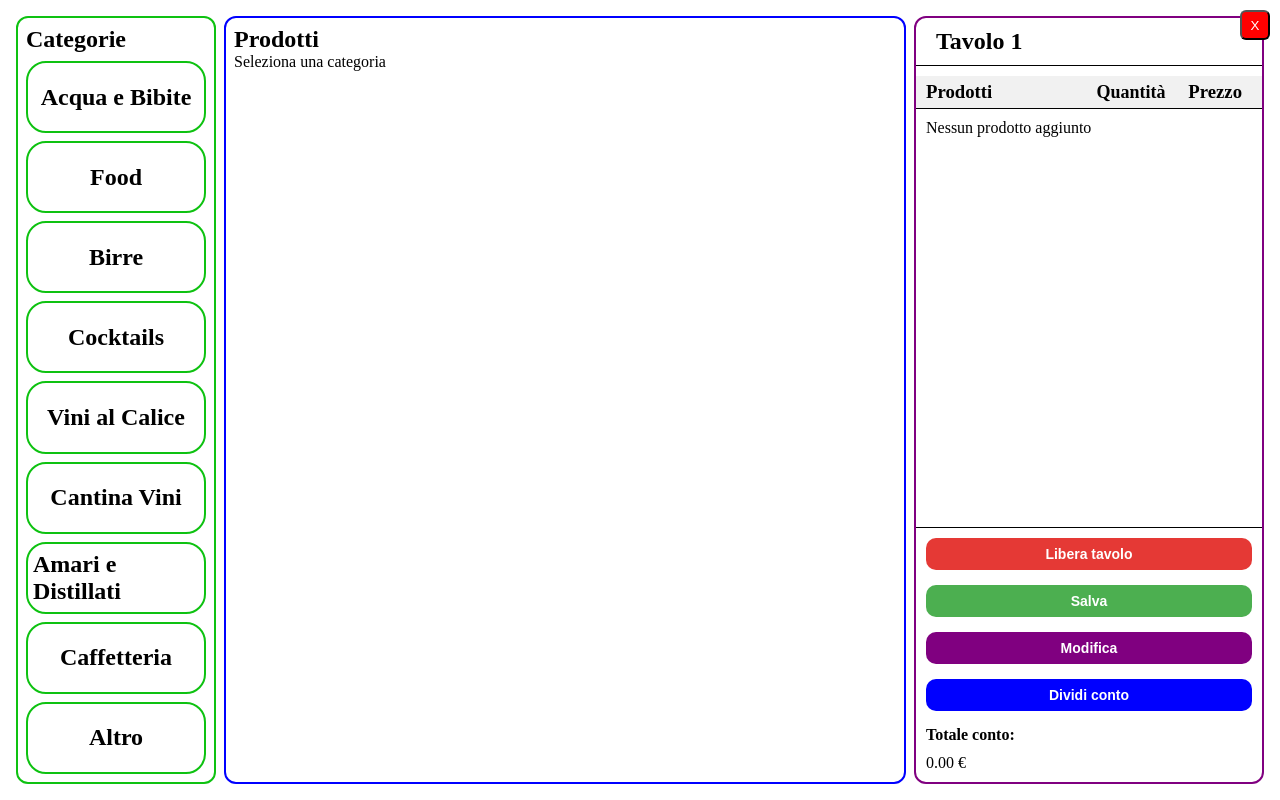
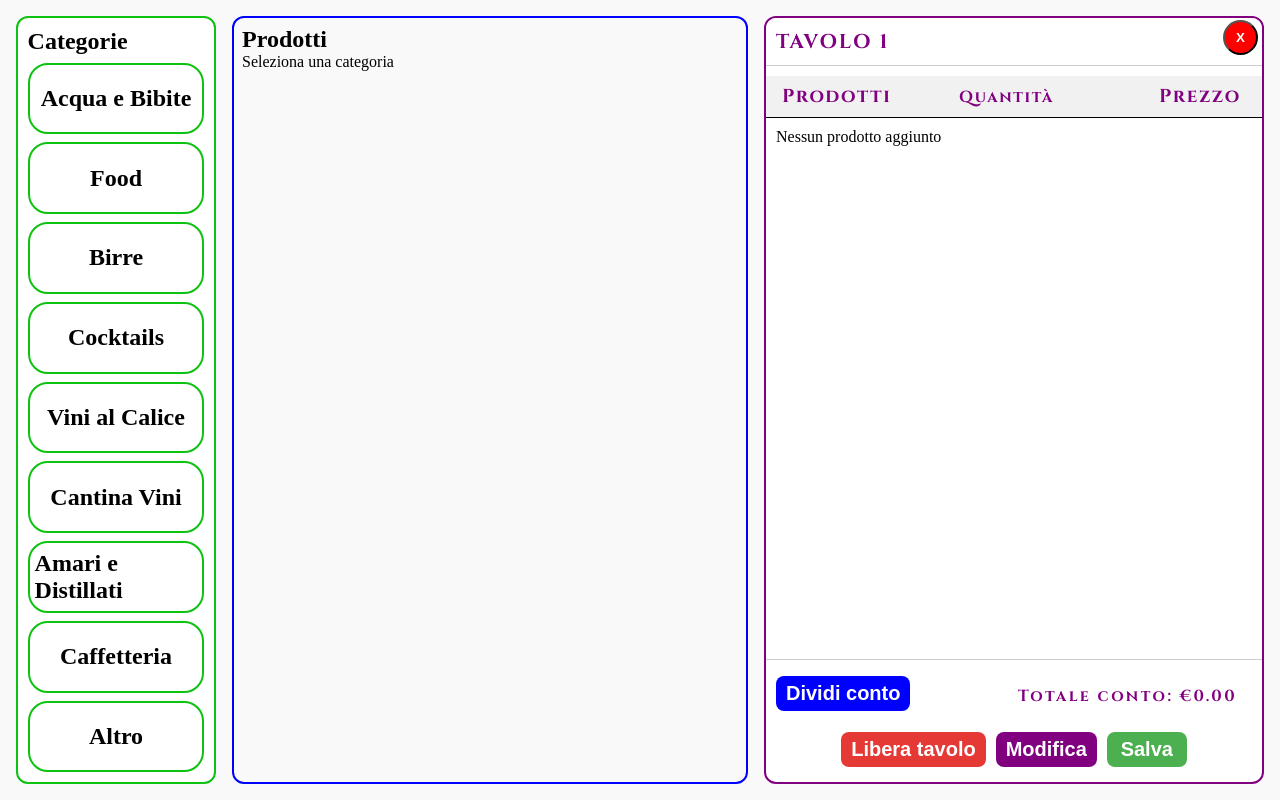
Before and after one commit to AndreaPetri11/GestionaleBar, a React (Vite) app: page /table/1 in a window 1280 px wide. Built offline with nearby package versions, Linux system fonts and the light colour scheme.

Commit message:
sistemati pulsanti tavolo

```diff
--- a/src/App.css
+++ b/src/App.css
@@ -1,10 +1,14 @@
 /*src\App.css*/
+@import url("https://fonts.googleapis.com/css2?family=Cinzel:wght@700&display=swap");
 
 .mainLayout {
   display: flex;
   width: 100%;
   gap: 0px;
   padding: 20px;
+}
+header {
+  display: inline-block;
 }
 
 .containerTables {
@@ -18,7 +22,7 @@
 }
 
 .tablePreview {
-  flex-basis: 35%;
+  flex-basis: 30%;
   border-radius: 12px;
   display: flex;
   flex-direction: row;
@@ -26,5 +30,16 @@
   padding: 0px;
   width: 100px;
   height: 520px;
-  margin: 0px;
+  margin: -70px 0 0 0;
 }
+
+.barName {
+  display: inline-block;
+  color: purple;
+  font-family: "Cinzel", serif;
+  font-weight: 700;
+  letter-spacing: 0.1em;
+  margin-top: 15px;
+  margin-left: 40px;
+  font-size: 50px;
+}
--- a/src/App.jsx
+++ b/src/App.jsx
@@ -42,29 +42,10 @@ function App() {
   return (
     <>
       <header>
-        <h1>BAR</h1>
+        <h1 className="barName">RistoruM</h1>
       </header>
 
       <main className="mainLayout">
-        {/*<div className="containerTables">
-          {tablesState.map((table) => {
-            const status =
-              selectedTableId === table.id
-                ? "selected"
-                : table.products?.length > 0
-                ? "occupied"
-                : "empty";
-
-            return (
-              <Table
-                key={table.id}
-                id={table.id}
-                onClick={() => handleTableClick(table.id)}
-                status={status}
-              />
-            );
-          })}
-        </div>*/}
         <div className="containerTables">
           {tableLayout.flat().map((tableId, index) => {
             if (!tableId) return <div key={index} />;
--- a/src/components/TableProductsList/TableProductsList.css
+++ b/src/components/TableProductsList/TableProductsList.css
@@ -9,11 +9,16 @@
 .descriptionTable {
   display: flex;
   font-weight: bold;
-  padding: 5px 10px;
+  /*padding: 5px 10px;*/
   background: #f1f1f1;
   position: sticky;
   top: 0;
   z-index: 10;
+  color: purple;
+  font-family: "Cinzel", serif;
+  font-weight: 700;
+  letter-spacing: 0.1em;
+  font-size: medium;
 }
 
 .col-product {
@@ -28,7 +33,11 @@
 .col-price {
   width: 80px;
   text-align: right;
-  padding-right: 10px;
+  padding-right: 5px;
+}
+
+h3.col-price {
+  padding-left: 10px;
 }
 
 .addedProducts {
@@ -65,17 +74,43 @@
   display: flex;
   flex-direction: column;
   gap: 10px;
+  font-size: x-large;
+  color: purple;
+  font-family: "Cinzel", serif;
+  font-weight: 900;
+  letter-spacing: 0.1em;
+}
+
+.tableTotal .topRow {
+  display: flex;
+  justify-content: space-between;
+  align-items: center;
+  width: 100%;
+}
+
+.tableTotal .totalAmount {
+  font-size: 1rem;
+  padding: 15px;
+}
+
+.tableTotal .bottomRow {
+  display: flex;
+  justify-content: center;
+  gap: 10px;
 }
 
 .table-action-btn {
-  padding: 8px 14px;
+  padding: 6px 10px;
+  font-size: 20px;
+  width: auto;
+  min-width: 80px;
+  border-radius: 8px;
   border: none;
-  border-radius: 10px;
-  font-size: 14px;
   font-weight: bold;
   cursor: pointer;
   color: white;
   margin-bottom: 5px;
+  flex-shrink: 0;
 }
 
 .table-action-btn.save {
--- a/src/components/TableProductsList/TableProductsList.jsx
+++ b/src/components/TableProductsList/TableProductsList.jsx
@@ -113,21 +113,29 @@ export default function TableProductsList({
       </div>
 
       <div className="tableTotal">
+        <div className="topRow">
+          <button className="table-action-btn split" onClick={openSplit}>
+            Dividi conto
+          </button>
+          <div className="totalAmount">Totale conto: €{total.toFixed(2)}</div>
+        </div>
+
+        <div className="bottomRow">
           <button className="table-action-btn trash" onClick={handleClearTable}>
             Libera tavolo
-        </button>
-
-        <button className="table-action-btn save" onClick={handleSaveAndGoBack}>
-          Salva
           </button>
 
           <button className="table-action-btn edit" onClick={goToFullPage}>
             Modifica
           </button>
 
-        <button className="table-action-btn split" onClick={openSplit}>
-          Dividi conto
+          <button
+            className="table-action-btn save"
+            onClick={handleSaveAndGoBack}
+          >
+            Salva
           </button>
+        </div>
 
         {showSplit && (
           <div className="splitBillBox">
@@ -154,9 +162,6 @@ export default function TableProductsList({
             </button>
           </div>
         )}
-
-        <h4>Totale conto:</h4>
-        <p>{total.toFixed(2)} €</p>
       </div>
 
       {editingProduct && (
--- a/src/pages/TablePage/TablePage.css
+++ b/src/pages/TablePage/TablePage.css
@@ -2,52 +2,61 @@
 
 .containerTablePage {
   display: flex;
-  gap: 0.5rem;
+  gap: 1rem;
   padding: 1rem;
   height: 100vh;
   overflow: hidden;
+  position: relative;
+  background: #f9f9f9;
 }
 
 .categorySection {
   flex-basis: 200px;
   flex-shrink: 0;
-  border: 2px solid rgb(14, 194, 17);
+  border: 2px solid #0ec211;
   border-radius: 12px;
   display: flex;
   flex-direction: column;
   gap: 0.5rem;
-  padding: 0.5rem;
+  padding: 0.6rem;
   overflow-y: auto;
+  background: white;
 }
 
 .tableSection {
-  flex-basis: 350px;
-  flex-shrink: 0;
+  flex: 1;
   border: 2px solid purple;
   border-radius: 12px;
   display: flex;
   flex-direction: column;
   overflow: hidden;
+  position: relative;
+  background: white;
 }
+
 .goBack {
   position: absolute;
-  right: 2px;
-  top: 2px;
+  top: 20px;
+  right: 22px;
   z-index: 20;
   padding: 5px;
-  width: 30px;
-  height: 30px;
+  width: 35px;
+  height: 35px;
   background-color: red;
   color: white;
-  border-radius: 20%;
-  margin: 5px;
+  border-radius: 50%;
+  cursor: pointer;
+  font-weight: bold;
+  display: flex;
+  align-items: center;
+  justify-content: center;
 }
 .goBack:hover {
   transform: scale(1.1);
   background: #720101;
 }
 .goBack:active {
-  transform: scale(0.65);
+  transform: scale(0.95);
   background: #f45d5d;
 }
 
@@ -56,11 +65,18 @@
   background: white;
   position: sticky;
   top: 0;
-  display: inline;
+  display: block;
+  border-bottom: 1px solid #ccc;
+  z-index: 10;
 }
-.containerTitleTable {
-  border-bottom: 1px solid black;
-  padding: 10px;
+
+h1.selectedTable {
+  color: purple;
+  font-family: "Cinzel", serif;
+  font-weight: 700;
+  letter-spacing: 0.1em;
+  text-transform: uppercase;
+  font-size: 20px;
 }
 
 .tableProductsWrapper {
@@ -72,71 +88,73 @@
   display: flex;
   font-weight: bold;
   padding: 0.5rem 1rem;
-  background: white;
+  background: #f0f0f0;
   position: sticky;
   top: 0;
   border-bottom: 1px solid black;
   z-index: 10;
+  align-items: center;
 }
 
 .col-product {
-  flex: 1;
+  flex: 2;
 }
 
 .col-qty {
-  flex: 1.5;
+  flex: 1;
   text-align: center;
 }
 
 .col-price {
-  width: 80px;
+  flex: 1;
   text-align: right;
   padding-right: 10px;
 }
 
 .tableTotal {
+  padding: 10px;
   display: flex;
   flex-direction: row;
-  justify-content: flex-start;
-  padding-top: 10px;
-  padding-right: 10px;
-  padding-bottom: 10px;
-  border-top: 1px solid black;
+  justify-content: flex-end;
+  font-size: 1.5rem;
+  align-items: center;
+  color: purple;
+  font-family: "Cinzel", serif;
+  font-weight: 900;
+  letter-spacing: 0.1em;
+  border-top: 1px solid #ccc;
 }
 
 .addedProducts {
   display: flex;
-  flex-direction: row;
+  align-items: center;
+  justify-content: space-between;
   width: 100%;
-  padding: 5px 0;
-  padding-left: 10px;
-  border-bottom: 1px solid black;
+  padding: 10px;
+  border-bottom: 1px solid #eee;
 }
 
 .qty-btn {
   width: 32px;
   height: 32px;
-  border-radius: 8px;
+  border-radius: 6px;
   border: none;
-  font-size: 20px;
+  font-size: 18px;
   font-weight: bold;
   cursor: pointer;
-  margin: 0 6px;
-  transition: all 0.2s ease;
+  margin: 0 4px;
   display: flex;
   align-items: center;
   justify-content: center;
   background: purple;
-  box-shadow: 0 2px 3px rgba(0, 0, 0, 0.15);
   color: white;
+  transition: all 0.2s ease;
 }
-
 .qty-btn:hover {
   background: rgb(213, 147, 213);
   transform: scale(1.1);
   color: purple;
 }
-
 .qty-btn:active {
   transform: scale(0.95);
   background: #dcdce0;
@@ -145,8 +163,8 @@
 .col-qty {
   display: flex;
   align-items: center;
+  justify-content: center;
   gap: 8px;
-  justify-content: center;
-  font-size: 18px;
+  font-size: 16px;
   font-weight: 600;
 }
--- a/src/pages/TablePage/TablePage.jsx
+++ b/src/pages/TablePage/TablePage.jsx
@@ -110,11 +110,7 @@ export default function TablePage() {
         />
       )}
 
-      <button
-        className="goBack"
-        onClick={() => navigate("/")}
-        style={{ position: "absolute", top: 5, right: 5 }}
-      >
+      <button className="goBack" onClick={() => navigate("/")}>
         X
       </button>
     </main>
```
Lines whose indentation alone changed are shown as unchanged.
